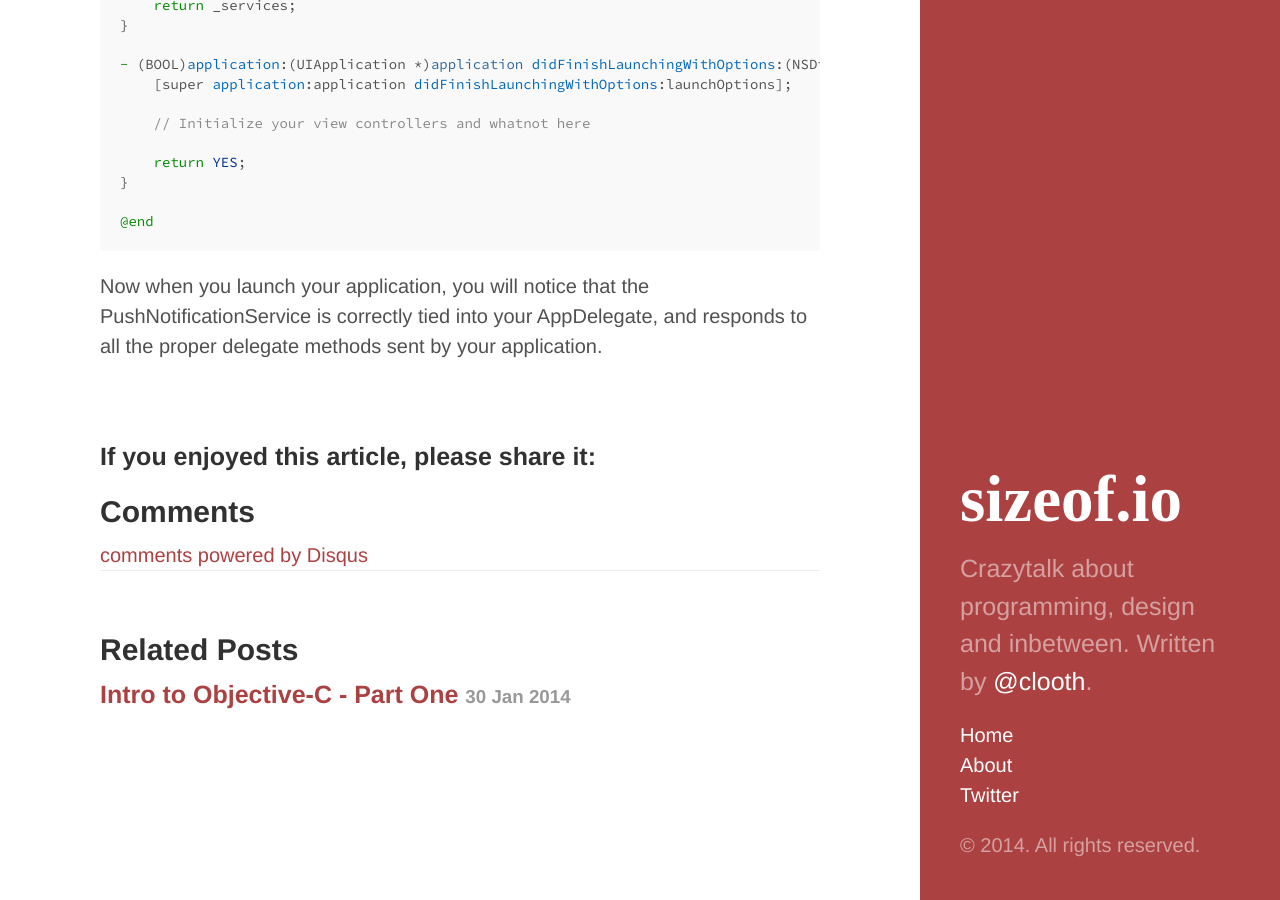
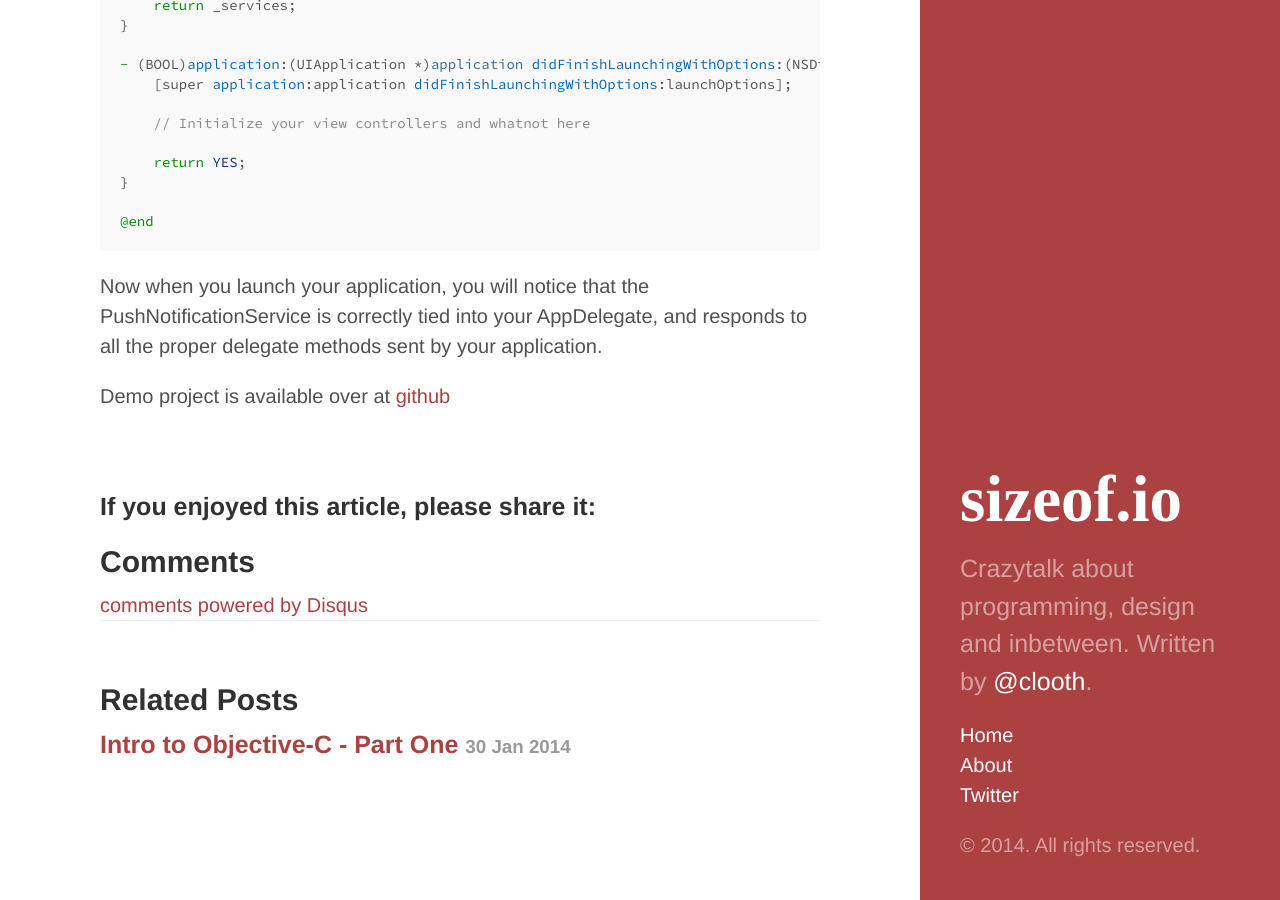
Before and after one commit to clooth/clooth.github.io, a Jekyll site: the page built from _posts/2014-02-08-service-oriented-appdelegate.md, in a window 1280 px wide and 900 px high, scrolled down 6128 px. Built offline with Jekyll 4.4.1, drawn with Linux system fonts in a browser that asks for light colours; some web fonts are replaced; Markdown is read by kramdown in place of the engine named in the settings; comment, search, counter and statistics services are not loaded.

Commit message:
Added github link

````diff
--- a/_posts/2014-02-08-service-oriented-appdelegate.md
+++ b/_posts/2014-02-08-service-oriented-appdelegate.md
@@ -287,3 +287,5 @@ And the implementation of the AppDelegate is done in a very simple service-orien
 ```
 
 Now when you launch your application, you will notice that the PushNotificationService is correctly tied into your AppDelegate, and responds to all the proper delegate methods sent by your application.
+
+Demo project is available over at [github](https://github.com/clooth/ServiceOrientedAppDelegate)
````
